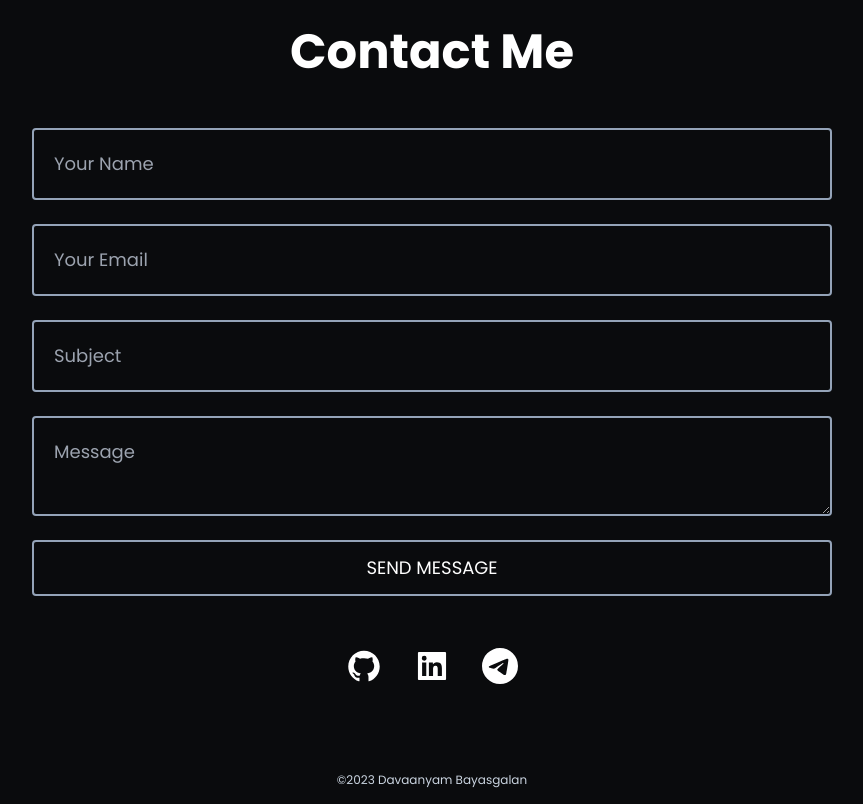
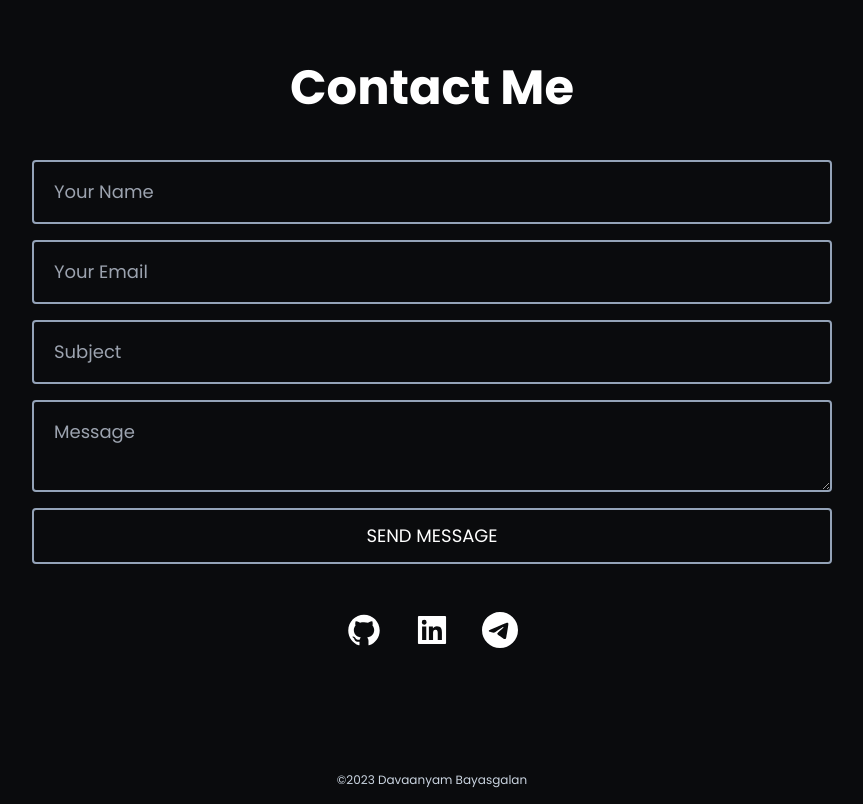
Before and after one commit to s0ra0000/portfolio, a Next.js app: page / in a window 1280 px wide. Shown: the part 2460-3264 px from the top of the page, without its empty margins (208-1071 px from the left). Built offline with nearby package versions, Linux system fonts and the light colour scheme.

Commit message:
fixed contact size

```diff
--- a/src/components/Contact.tsx
+++ b/src/components/Contact.tsx
@@ -12,11 +12,11 @@ const Contact:FC = (props:ContactProps)=> {
             <h1 className="text-5xl font-bold">Contact Me</h1>
             <div className="flex flex-col w-full mt-10 justify-center items-center">
                 <form className="flex flex-col w-full">
-                    <input name="username" type="text" className="w-full px-5 py-5 bg-dark border-slate-400 border-2 rounded outline-slate-300 text-lg my-3" placeholder="Your Name"></input>
-                    <input name="email" type="text" className="w-full px-5 py-5 bg-dark border-slate-400 border-2 rounded outline-slate-300 text-lg my-3" placeholder="Your Email"></input>
-                    <input name="subject" type="text" className="w-full px-5 py-5 bg-dark border-slate-400 border-2 rounded outline-slate-300 text-lg my-3" placeholder="Subject"></input>
-                    <textarea name="message" className="w-full px-5 py-5 bg-dark border-slate-400 border-2 rounded outline-slate-300 text-lg my-3" placeholder="Message"></textarea>
-                    <button className="w-full py-3 text-lg bg-dark border-2 rounded border-slate-400 hover:text-dark hover:bg-white hover:border-white my-3">SEND MESSAGE</button>
+                    <input name="username" type="text" className="w-full px-5 py-4 bg-dark border-slate-400 border-2 rounded outline-slate-300 text-lg my-2" placeholder="Your Name"></input>
+                    <input name="email" type="text" className="w-full px-5 py-4 bg-dark border-slate-400 border-2 rounded outline-slate-300 text-lg my-2" placeholder="Your Email"></input>
+                    <input name="subject" type="text" className="w-full px-5 py-4 bg-dark border-slate-400 border-2 rounded outline-slate-300 text-lg my-2" placeholder="Subject"></input>
+                    <textarea name="message" className="w-full px-5 py-4 bg-dark border-slate-400 border-2 rounded outline-slate-300 text-lg my-2" placeholder="Message"></textarea>
+                    <button className="w-full py-3 text-lg bg-dark border-2 rounded border-slate-400 hover:text-dark hover:bg-white hover:border-white my-2">SEND MESSAGE</button>
                 </form>
                 <div className="flex flex-row justify-center items-center mt-10 text-4xl">
                     <AiFillGithub className="mx-4" />
```
